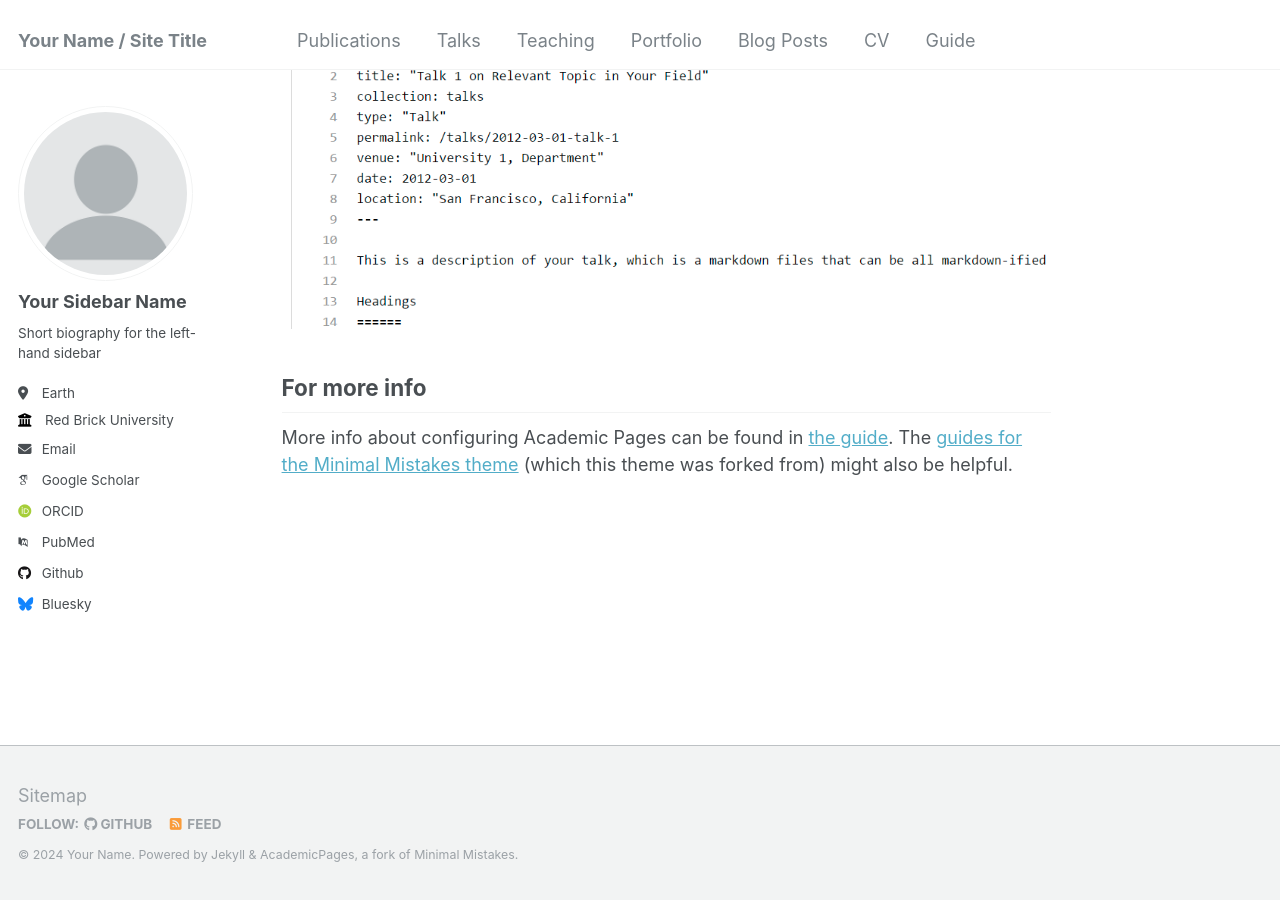
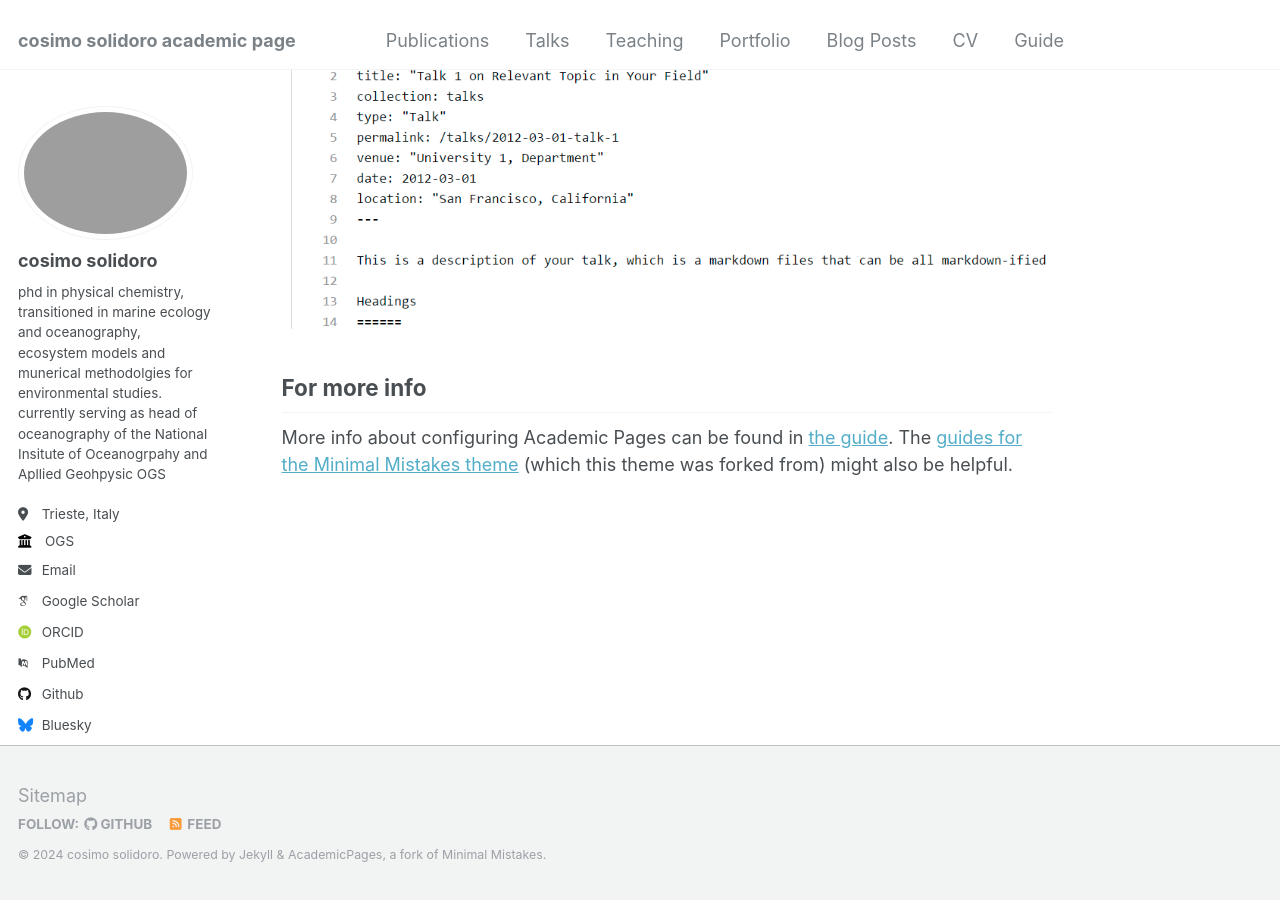
Before and after one commit to csolidoro/csolidoro.github.io, a Jekyll site: the page built from _pages/about.md, in a window 1280 px wide and 900 px high, scrolled down 2660 px. Built offline with Jekyll 4.4.1, drawn with Linux system fonts in a browser that asks for light colours; some web fonts are replaced.

Commit message:
Update _config.yml

```diff
--- a/_config.yml
+++ b/_config.yml
@@ -8,9 +8,9 @@
 
 # Basic Site Settings
 locale                   : "en-US"
-title                    : "Your Name / Site Title"
+title                    : "cosimo solidoro academic page"
 title_separator          : "-"
-name                     : &name "Your Name"
+name                     : &name "cosimo solidoro"
 description              : &description "personal description"
 url                      : https://academicpages.github.io # the base hostname & protocol for your site e.g. "https://mmistakes.github.io"
 baseurl                  : "" # the subpath of your site, e.g. "/blog"
@@ -21,14 +21,15 @@ repository               : "academicpages/academicpages.github.io"
 #               Additional customization can be done by editing /_includes/author-profile.html
 author:
   # Biographic information
-  avatar           : "profile.png"
-  name             : "Your Sidebar Name"
+  avatar           : "~/immagini/cosimo_lavagna.png"
+  name             : "cosimo solidoro"
   pronouns         : # example: "she/her"
-  bio              : "Short biography for the left-hand sidebar"
-  location         : "Earth"
-  employer         : "Red Brick University"
+  bio              : "phd in physical chemistry, transitioned in marine ecology and oceanography, ecosystem models and munerical methodolgies for environmental studies.
+  currently serving as head of oceanography of the National Insitute of Oceanogrpahy and Apllied Geohpysic OGS"
+  location         : "Trieste, Italy"
+  employer         : "OGS"
   uri              : # URL
-  email            : "none@example.org"
+  email            : "csolidoro@ogs.it"
 
   # Academic websites
   arxiv            : # URL - Update with the correct link to your profile
```
